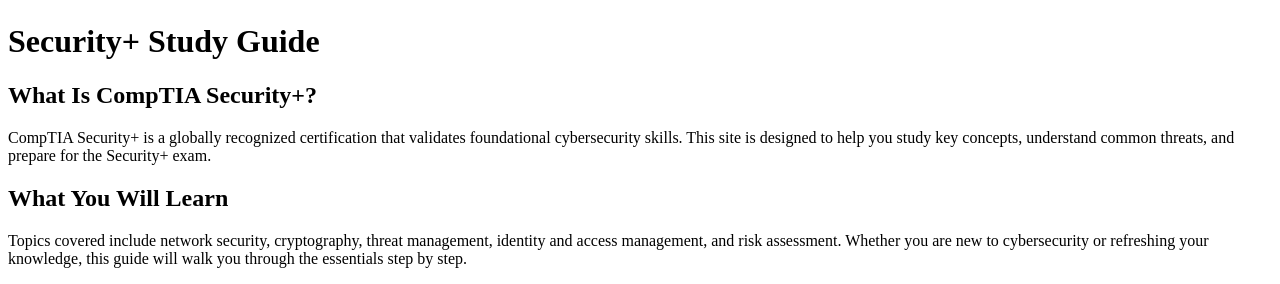
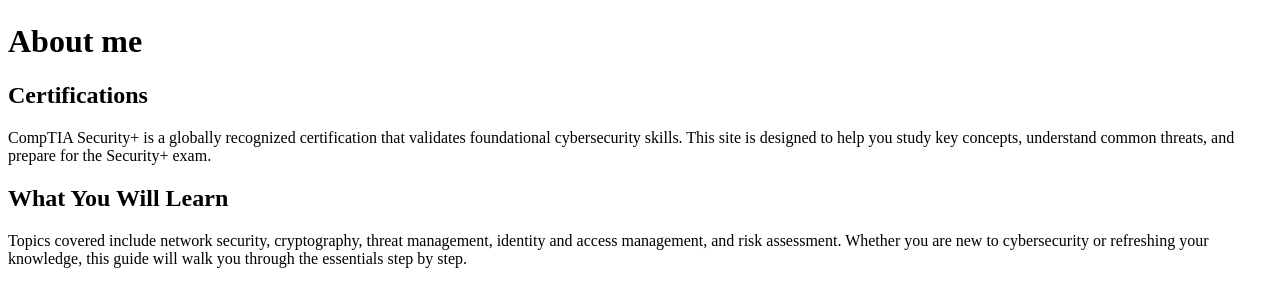
Before and after one commit to alysialew/IT-FPX3240, a plain HTML site: page index.html in a window 1280 px wide. Shown: the part 1034-1318 px from the top of the page. Drawn offline with Linux system fonts and the light colour scheme.

Commit message:
Update page content

```diff
--- a/index.html
+++ b/index.html
@@ -2,25 +2,25 @@
 <html lang="en">
   <head>
     <meta charset="utf-8">
-    <title>Security+ Study Guide</title>
+    <title>Alysia Lewis</title>
   </head>
   <body>
 
     <!-- Page header with site logo and main title -->
     <header>
-      <img src="logo.png" alt="Security+ Study Guide logo showing a shield with a padlock">
-      <h1>Security+ Study Guide</h1>
+      <img src="logo.png" alt="Image of Alysai Lewis">
+      <h1>About me</h1>
     </header>
 
-    <!-- Introduction to Security+ certification -->
-    <h2>What Is CompTIA Security+?</h2>
+    <!-- Level 2 heading -->
+    <h2>Certifications</h2>
     <p>
       CompTIA Security+ is a globally recognized certification that validates
       foundational cybersecurity skills. This site is designed to help you study
       key concepts, understand common threats, and prepare for the Security+ exam.
     </p>
 
-    <!-- Overview of topics covered on this site -->
+    <!-- Topics covered on this site using h2 heading -->
     <h2>What You Will Learn</h2>
     <p>
       Topics covered include network security, cryptography, threat management,
```
